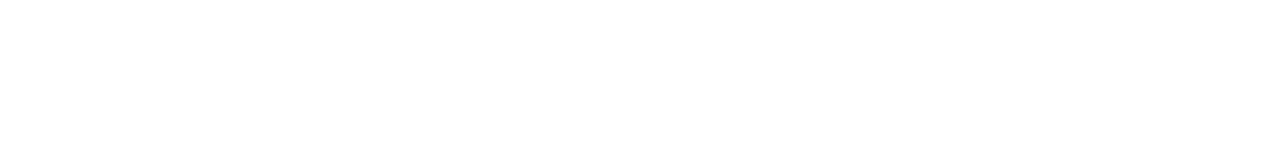
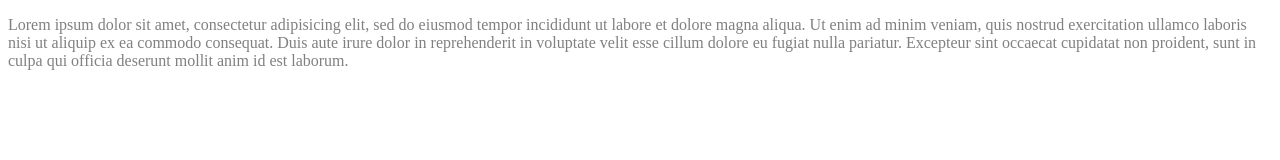
Before and after one commit to tracireed23/teamtatt, a plain HTML site: page index.html in a window 1280 px wide. Drawn offline with Linux system fonts and the light colour scheme.

Commit message:
updated address file and css file

```diff
--- a/index.html
+++ b/index.html
@@ -2,8 +2,15 @@
 <html>
 <head>
 	<title>teamtatt</title>
+	<link rel="stylesheet" type="text/css" href="stylesheets/style.css">
 </head>
 <body>
+<p>Lorem ipsum dolor sit amet, consectetur adipisicing elit, sed do eiusmod
+tempor incididunt ut labore et dolore magna aliqua. Ut enim ad minim veniam,
+quis nostrud exercitation ullamco laboris nisi ut aliquip ex ea commodo
+consequat. Duis aute irure dolor in reprehenderit in voluptate velit esse
+cillum dolore eu fugiat nulla pariatur. Excepteur sint occaecat cupidatat non
+proident, sunt in culpa qui officia deserunt mollit anim id est laborum.</p>
 
 </body>
 </html>
--- /dev/null
+++ b/stylesheets/style.css
@@ -0,0 +1,3 @@
+body {
+	color: gray;
+}
```
Also changed, not shown: client_info/PeggyClientInfo.txt (added).
